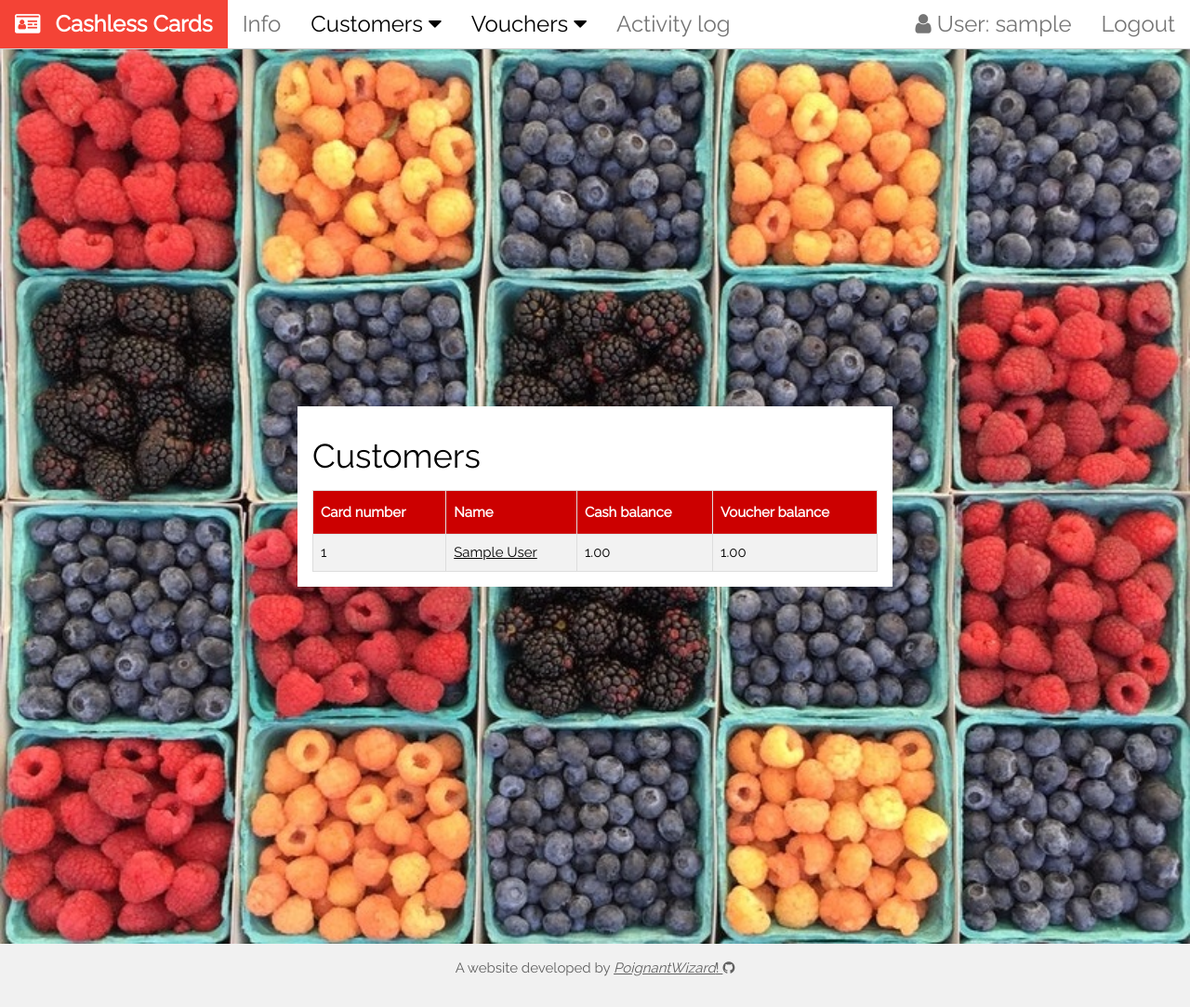
After one commit to PoignantWizard/cashlesscards, a Django app: page /cashless/customer/ in a window 1280 px wide. The commit adds this page. Shown: the whole page at 93% size. Run offline with Django 3.2, Linux system fonts and the light colour scheme; a user stored in the database is signed in; tables that the repository leaves empty hold one stand-in row (values such as "Sample post").

Commit message:
Customer handler

```diff
--- a/cashlesscards/cashless/models.py
+++ b/cashlesscards/cashless/models.py
@@ -47,6 +47,9 @@ class Customer(models.Model):
         """Declare model-level metadata to control default ordering of records and set plural"""
         ordering = ["surname", "first_name"]
         verbose_name_plural = "customers"
+        permissions = (
+            ("can_add_customers", "Create and edit customer accounts"),
+        )
 
     def __str__(self):
         """String for representing the Model object"""
--- a/cashlesscards/cashless/templates/base_generic.html
+++ b/cashlesscards/cashless/templates/base_generic.html
@@ -18,12 +18,17 @@
 <!-- Navigation bar -->
 {% block topbar %}
 <div class="w3-bar w3-white w3-border-bottom w3-xlarge">
-  <a href="/" class="w3-bar-item w3-button w3-text-red w3-hover-red w3-mobile"><b><i class="fa fa-cutlery w3-margin-right"></i>Cashless Cards</b></a>
+  <a href="/" class="w3-bar-item w3-button w3-text-red w3-hover-red w3-mobile"><b><i class="fa fa-id-card w3-margin-right"></i>Cashless Cards</b></a>
 
     {% if user.is_authenticated %}
         <a href="{% url 'info' %}" class="w3-bar-item w3-button w3-text-grey w3-hover-red w3-mobile">Info</a>
-        {% if perms.cashless.view_finance %}
-          <a href="{% url 'activity_log' %}" class="w3-bar-item w3-button w3-text-grey w3-hover-red w3-mobile">Activity log</a>
+        {% if perms.can_add_customers %}
+          <div class="w3-dropdown-hover w3-mobile">
+            <button class="w3-button">Customers <i class="fa fa-caret-down"></i></button>
+            <div class="w3-dropdown-content w3-bar-block w3-card-4">
+              <a href="{% url 'customer_list' %}" class="w3-bar-item w3-button w3-text-grey w3-hover-red w3-mobile">View existing</a>
+            </div>
+          </div>
         {% endif %}
         {% if perms.can_add_vouchers %}
           <div class="w3-dropdown-hover w3-mobile">
@@ -34,8 +39,14 @@
             </div>
           </div>
         {% endif %}
+        {% if perms.cashless.view_finance %}
+          <a href="{% url 'activity_log' %}" class="w3-bar-item w3-button w3-text-grey w3-hover-red w3-mobile">Activity log</a>
+        {% endif %}
         <a href="{% url 'logout'%}?next=/" class="w3-bar-item w3-button w3-right w3-hover-red w3-text-grey w3-mobile">Logout</a>
-        <div class="w3-bar-item w3-right w3-text-grey w3-mobile">User: {{ user.get_username }}</div>
+        <div class="w3-bar-item w3-right w3-text-grey w3-mobile">
+          <i class="fa fa-user"></i>
+          User: {{ user.get_username }}
+        </div>
     {% else %}
         <a href="{% url 'login'%}?next=/" class="w3-bar-item w3-button w3-right w3-hover-red w3-text-grey w3-mobile">Login</a>
     {% endif %}
--- /dev/null
+++ b/cashlesscards/cashless/templates/cashless/customer_list.html
@@ -0,0 +1,31 @@
+{% extends "base_generic.html" %}
+
+{% block content %}
+
+<h1>Customers</h1>
+{% if customer_list %}
+<div class="w3-responsive">
+    <table>
+        <tr>
+            <th>Card number</th>
+            <th>Name</th>
+            <th>Cash balance</th>
+            <th>Voucher balance</th>
+        </tr>
+
+        {% for person in customer_list %}
+        <tr>
+            <td>{{ person.card_number }}</td>
+            <td><a href="{% url 'customer_detail' person.pk %}">{{ person.first_name }} {{ person.surname }}</a></td>
+            <td>{{ person.cash.cash_value }}</td>
+            <td>{{ person.cash.voucher_value }}</td>
+        </tr>
+        {% endfor %}
+    </table>
+</div>
+
+{% else %}
+  <p>There are no customers in the system.</p>
+{% endif %}
+
+{% endblock %}
--- a/cashlesscards/cashless/urls.py
+++ b/cashlesscards/cashless/urls.py
@@ -7,12 +7,6 @@ urlpatterns = [
     path('', views.index, name='index'),
     path('search/', views.search, name='search'),
     path('info', views.info, name='info'),
-    # transactions
-    path('customer/<int:pk>', views.CustomerDetailView.as_view(), name='customer_detail'),
-    path('customer/<int:pk>/addcash/', views.add_cash_cashier, name='add_cash_cashier'),
-    path('customer/<int:pk>/deductcash/', views.deduct_cash_cashier, name='deduct_cash_cashier'),
-    # logs and reports
-    path('log', views.ActivityLog.as_view(), name='activity_log'),
     # voucher handling
     path('customer/<int:pk>/assignvoucher/', views.add_voucher_link, name='add_voucher_link'),
     path('voucher/', views.VoucherListView.as_view(), name='voucher_list'),
@@ -20,4 +14,14 @@ urlpatterns = [
     path('voucher/<int:pk>',views.VoucherDetailView.as_view(), name='voucher_detail'),
     path('voucher/<int:pk>/update', views.VoucherUpdate.as_view(), name='update_voucher'),
     path('voucher/<int:pk>/delete', views.VoucherDelete.as_view(), name='delete_voucher'),
+    # customer handling
+    path('customer/', views.CustomerListView.as_view(), name='customer_list'),
+    path('customer/<int:pk>', views.CustomerDetailView.as_view(), name='customer_detail'),
+    path('customer/<int:pk>/update', views.CustomerUpdate.as_view(), name='update_customer'),
+    path('customer/<int:pk>/delete', views.CustomerDelete.as_view(), name='delete_customer'),
+    # transactions
+    path('customer/<int:pk>/addcash/', views.add_cash_cashier, name='add_cash_cashier'),
+    path('customer/<int:pk>/deductcash/', views.deduct_cash_cashier, name='deduct_cash_cashier'),
+    # logs and reports
+    path('log', views.ActivityLog.as_view(), name='activity_log'),
 ]
--- a/cashlesscards/cashless/views.py
+++ b/cashlesscards/cashless/views.py
@@ -308,7 +308,27 @@ class VoucherDelete(PermissionRequiredMixin, DeleteView):
     success_url = reverse_lazy('voucher_list')
 
 
-#class AuthorCreate(CreateView):
-#    model = Author
-#    fields = '__all__'
-#    initial = {'date_of_death': '05/01/2018'}
+class CustomerListView(PermissionRequiredMixin, generic.ListView):
+    """A list of all customers using the generic list view"""
+    permission_required = 'cashless.can_add_customers'
+    model = Customer
+    paginate_by = 20
+
+
+class CustomerUpdate(PermissionRequiredMixin, UpdateView):
+    """Customer update form using the generic view"""
+    permission_required = 'cashless.can_add_customers'
+    model = Customer
+    fields = [
+        'card_number',
+        'first_name',
+        'surname'
+    ]
+    template_name_suffix = '_handler'
+
+
+class CustomerDelete(PermissionRequiredMixin, DeleteView):
+    """Customer delete form using the generic view"""
+    permission_required = 'cashless.can_add_customer'
+    model = Customer
+    success_url = reverse_lazy('customer_list')
```
Also changed, not shown: cashlesscards/cashless/templates/cashless/customer_confirm_delete.html (added, +22 -0 lines), cashlesscards/cashless/templates/cashless/customer_detail.html (+11 -3 lines), cashlesscards/cashless/templates/cashless/customer_handler.html (added, +16 -0 lines), cashlesscards/cashless/tests/test_views.py (+7 -7 lines), cashlesscards/cashless/migrations/0013_auto_20180920_1942.py (added), cashlesscards/cashless/migrations/0014_auto_20180920_1946.py (added).
